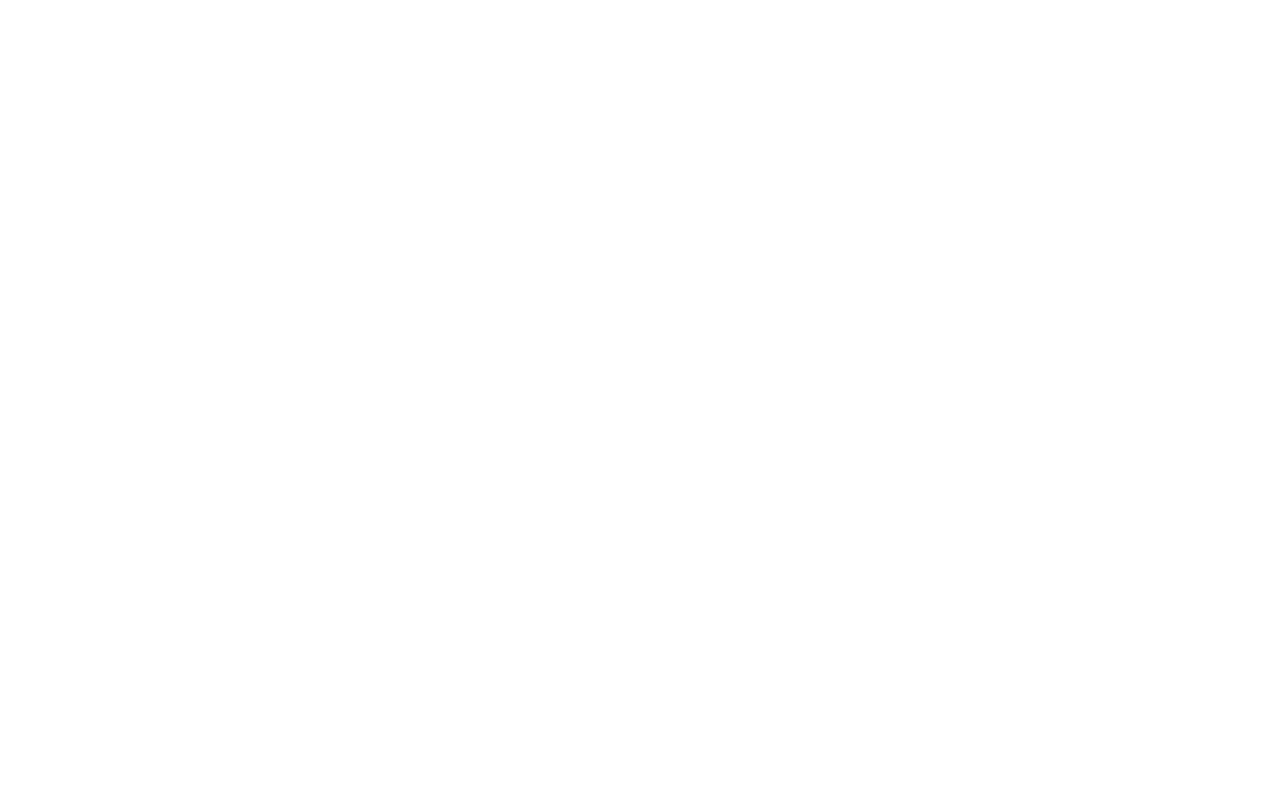
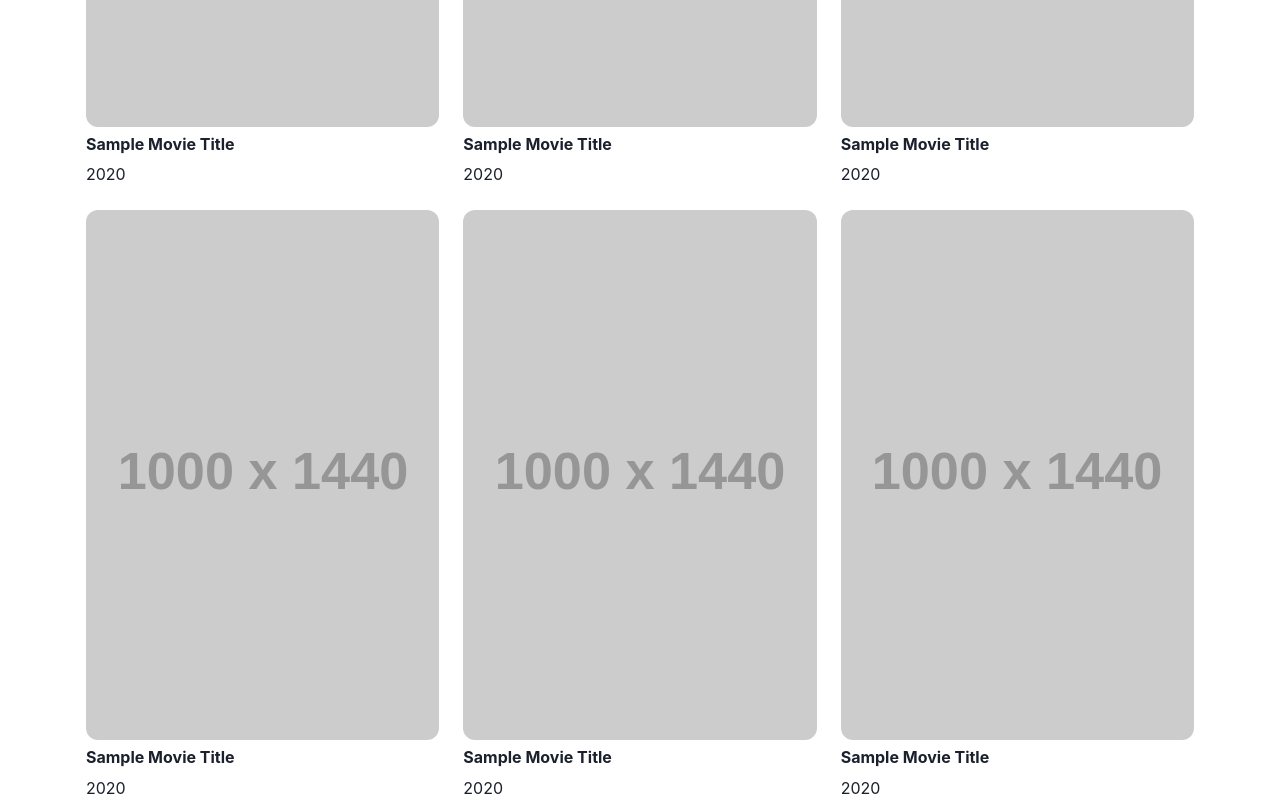
Before and after one commit to pvlvstepan/movie-lister, a React (Create React App) app: page / in a window 1280 px wide. Shown: the part 1246-2046 px from the top of the page. Before the commit the page ends 835 px from the top, so only its background shows below. Built offline with nearby package versions, Linux system fonts and the light colour scheme.

Commit message:
Add Top Rated Cards

```diff
--- /dev/null
+++ b/src/components/MovieCard/index.js
@@ -0,0 +1,16 @@
+import { AspectRatio, Heading, Image, Text, VStack } from '@chakra-ui/react';
+import React from 'react';
+
+const MovieCard = () => {
+    return (
+        <VStack align='start'>
+            <AspectRatio ratio={2 / 3} w='full'>
+                <Image rounded='xl' src='https://via.placeholder.com/1000x1440' />
+            </AspectRatio>
+            <Heading as='h3' fontSize='md'>Sample Movie Title</Heading>
+            <Text >2020</Text>
+        </VStack>
+    );
+};
+
+export default MovieCard;
--- a/src/pages/Home/TopRated/index.js
+++ b/src/pages/Home/TopRated/index.js
@@ -1,11 +1,20 @@
-import { VStack } from '@chakra-ui/react';
+import { SimpleGrid, VStack } from '@chakra-ui/react';
 import React from 'react';
+import MovieCard from '../../../components/MovieCard';
 import TopRatedHeader from './TopRatedHeader';
 
 const TopRated = () => {
     return (
         <VStack>
             <TopRatedHeader />
+            <SimpleGrid w='full' columns={3} row={2} spacing={6}>
+                <MovieCard />
+                <MovieCard />
+                <MovieCard />
+                <MovieCard />
+                <MovieCard />
+                <MovieCard />
+            </SimpleGrid>
         </VStack>
     );
 };
```
